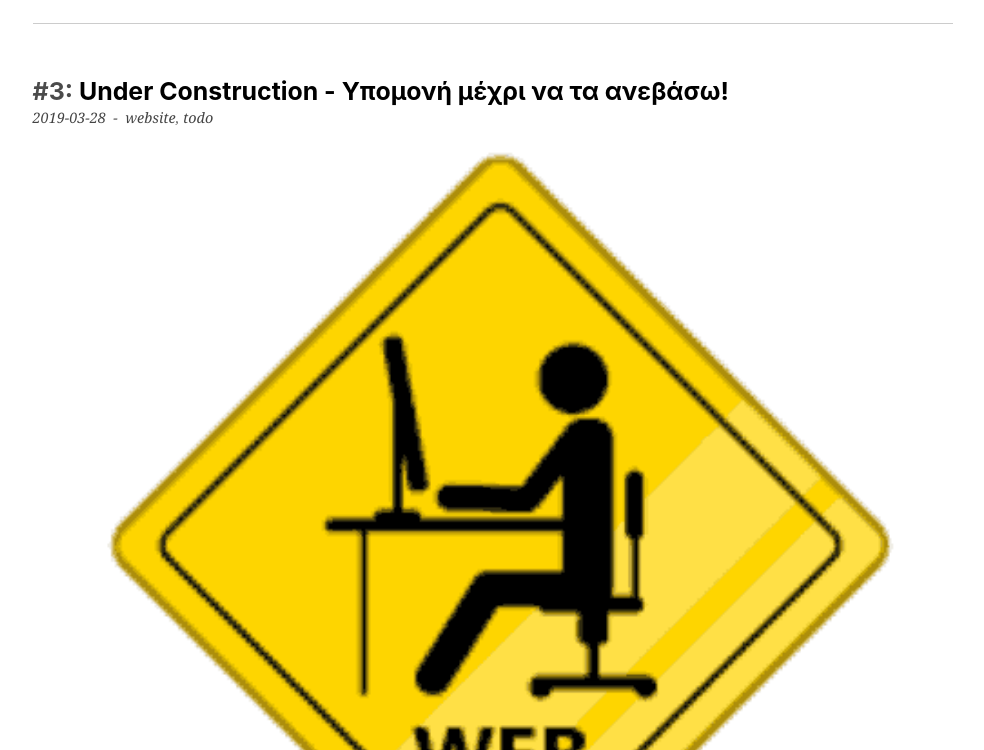
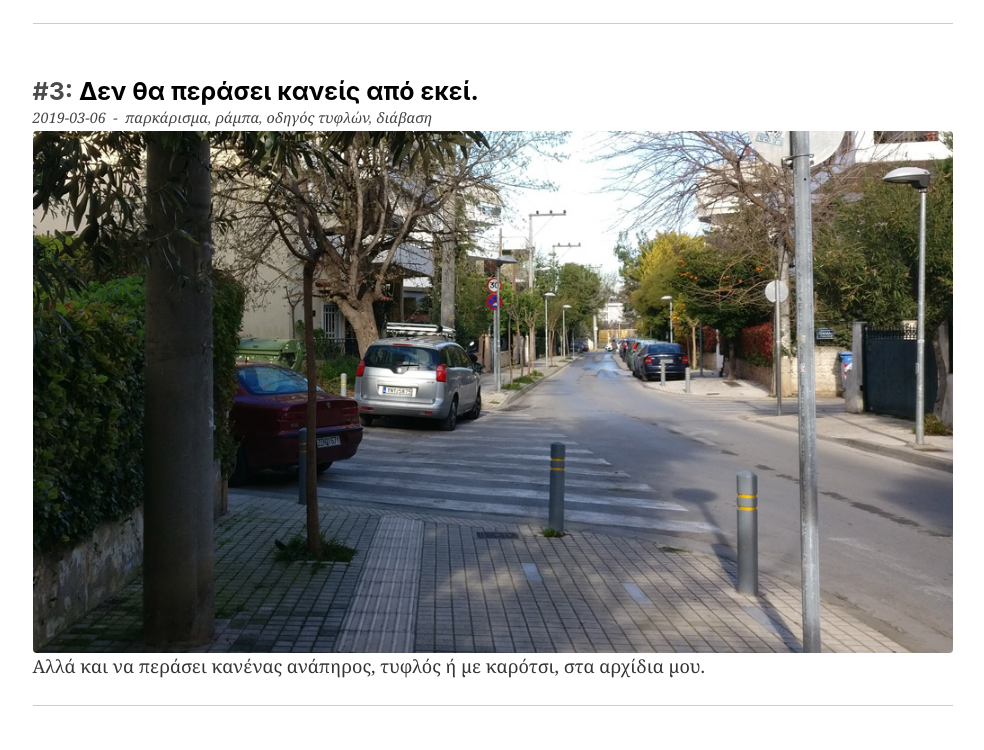
Before and after one commit to dimitrisscript/odigoi, a Gatsby site: page / in a window 1280 px wide. Shown: the part 1470-2220 px from the top of the page, without its empty margins (147-1131 px from the left). Built offline with nearby package versions, Linux system fonts and the light colour scheme; Gatsby itself is replaced by a stand-in of ours.

Commit message:
More goodness!

```diff
--- a/src/data.js
+++ b/src/data.js
@@ -19,6 +19,13 @@ export const cars = [
   },
   {
     id: 3,
+    title: "Δεν θα περάσει κανείς από εκεί.",
+    description: "Αλλά και να περάσει κανένας ανάπηρος, τυφλός ή με καρότσι, στα αρχίδια μου.",
+    tags: "παρκάρισμα|ράμπα|οδηγός τυφλών|διάβαση".split("|"),
+    date: "2019-03-06",
+  },
+  {
+    id: 999,
     title: "Under Construction - Υπομονή μέχρι να τα ανεβάσω!",
     description: "Όπως τον παλιό καλό καιρό.",
     tags: "website|todo".split("|"),
@@ -38,7 +45,8 @@ const imagesQuery = graphql`
   query {
     image1: file(relativePath: { eq: "IMG_20190319_174455.jpg" }) {...servicesImage}
     image2: file(relativePath: { eq: "IMG_20180201_085038.jpg" }) {...servicesImage}
-    image3: file(relativePath: { eq: "under-construction.png" }) {...servicesImage}
+    image3: file(relativePath: { eq: "IMG_20190306_090443.jpg" }) {...servicesImage}
+    image999: file(relativePath: { eq: "under-construction.png" }) {...servicesImage}
   }
 `
 
```
